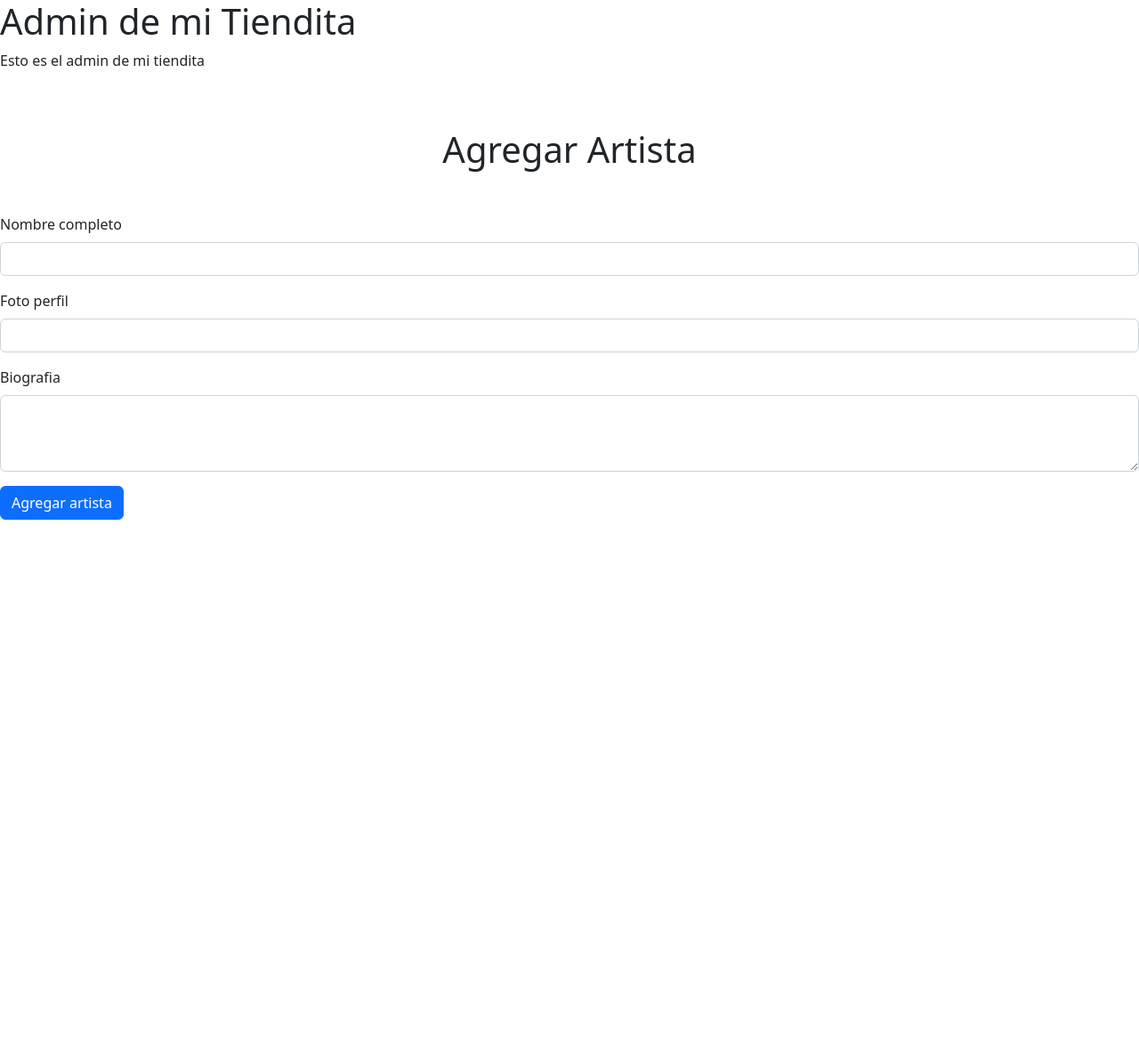
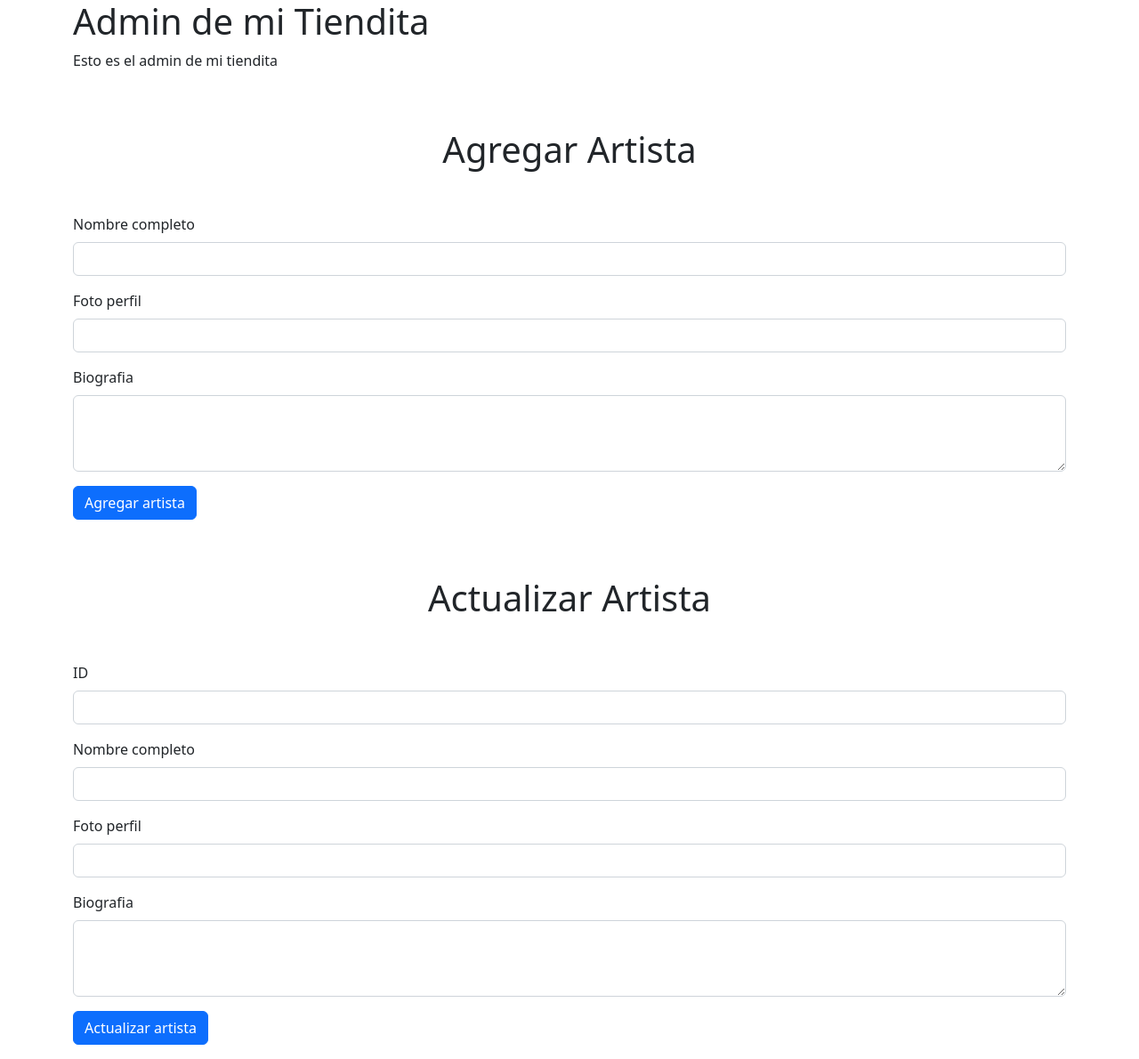
Before and after one commit to sergiomedinaio/armando_un_sitio-medina, a PHP site: page /admin/index.php in a window 1280 px wide. Shown: the whole page at 89% size. Before the commit the page ends 584 px from the top, so only its background shows below. Run offline with PHP 8.4, Linux system fonts and the light colour scheme.

Commit message:
feat: add Artista update method

```diff
--- a/admin/index.php
+++ b/admin/index.php
@@ -8,9 +8,12 @@
     <link href="https://cdn.jsdelivr.net/npm/bootstrap@5.2.0-beta1/dist/css/bootstrap.min.css" rel="stylesheet" integrity="sha384-0evHe/X+R7YkIZDRvuzKMRqM+OrBnVFBL6DOitfPri4tjfHxaWutUpFmBp4vmVor" crossorigin="anonymous">
 </head>
 <body>
-    <h1>Admin de mi Tiendita</h1>
-    <p>Esto es el admin de mi tiendita</p>
-    <?php
-        require "views/add_artista.php";
-    ?>
+    <div class="container">
+        <h1>Admin de mi Tiendita</h1>
+        <p>Esto es el admin de mi tiendita</p>
+        <?php
+            require "views/add_artista.php";
+            require "views/update_artista.php";
+        ?>
+    </div>
 </body>
--- /dev/null
+++ b/admin/views/update_artista.php
@@ -0,0 +1,29 @@
+<?php
+?>
+
+<div class="row">
+    <div class="col-12">
+        <h1 class="text-center my-5">Actualizar Artista</h1>
+        <form class="row" action="actions/update_artista_action.php" method="POST" enctype="multipart/form-data">
+            <div class="mb-3">
+                <label for="id" class="form-label">ID</label>
+                <input class="form-control" id="id" name="id" placeholder="">
+            </div>
+            <div class="mb-3">
+                <label for="nombre_completo" class="form-label">Nombre completo</label>
+                <input class="form-control" id="nombre_completo" name="nombre_completo" placeholder="">
+            </div>
+            <div class="mb-3">
+                <label for="foto_perfil" class="form-label">Foto perfil</label>
+                <input class="form-control" id="foto_perfil" name="foto_perfil" placeholder="">
+            </div>
+            <div class="mb-3">
+                <label for="description" class="form-label">Biografia</label>
+                <textarea class="form-control" id="description" name="description" rows="3"></textarea>
+            </div>
+            <div class="mb-3">
+                <button type="submit" class="btn btn-primary">Actualizar artista</button>
+            </div>
+        </form>
+    </div>
+</div>
--- a/classes/Artista.php
+++ b/classes/Artista.php
@@ -85,4 +85,8 @@ class Artista
         $stmt->fetch();
     }
 
+    public function update($id, $nombre_completo, $biografia, $foto_perfil){
+        echo "update". $id. ": " .$nombre_completo." - ".$biografia." - ".$foto_perfil;
+    }
+
 }
```
Also changed, not shown: admin/actions/update_artista_action.php (added, +21 -0 lines).
